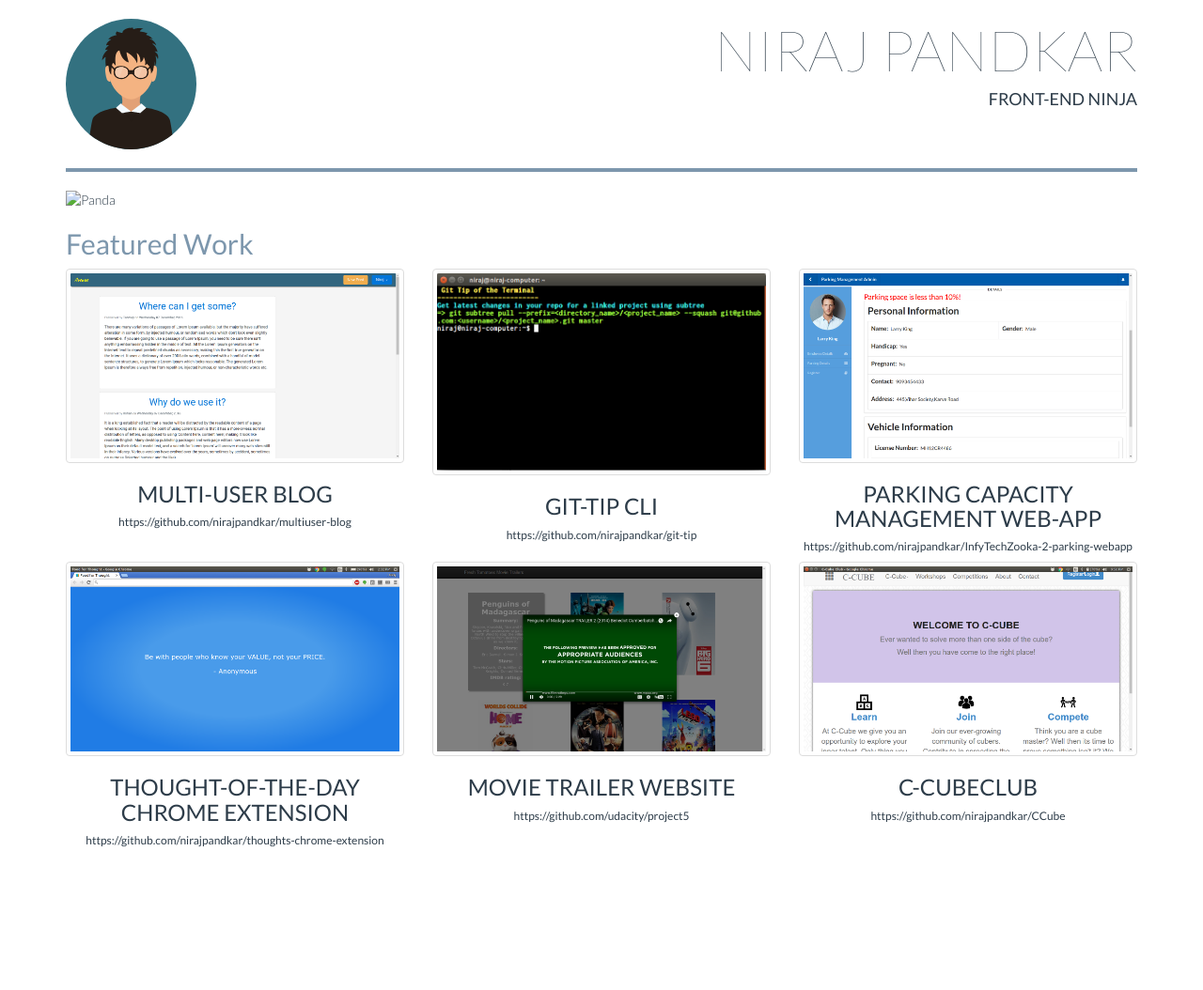
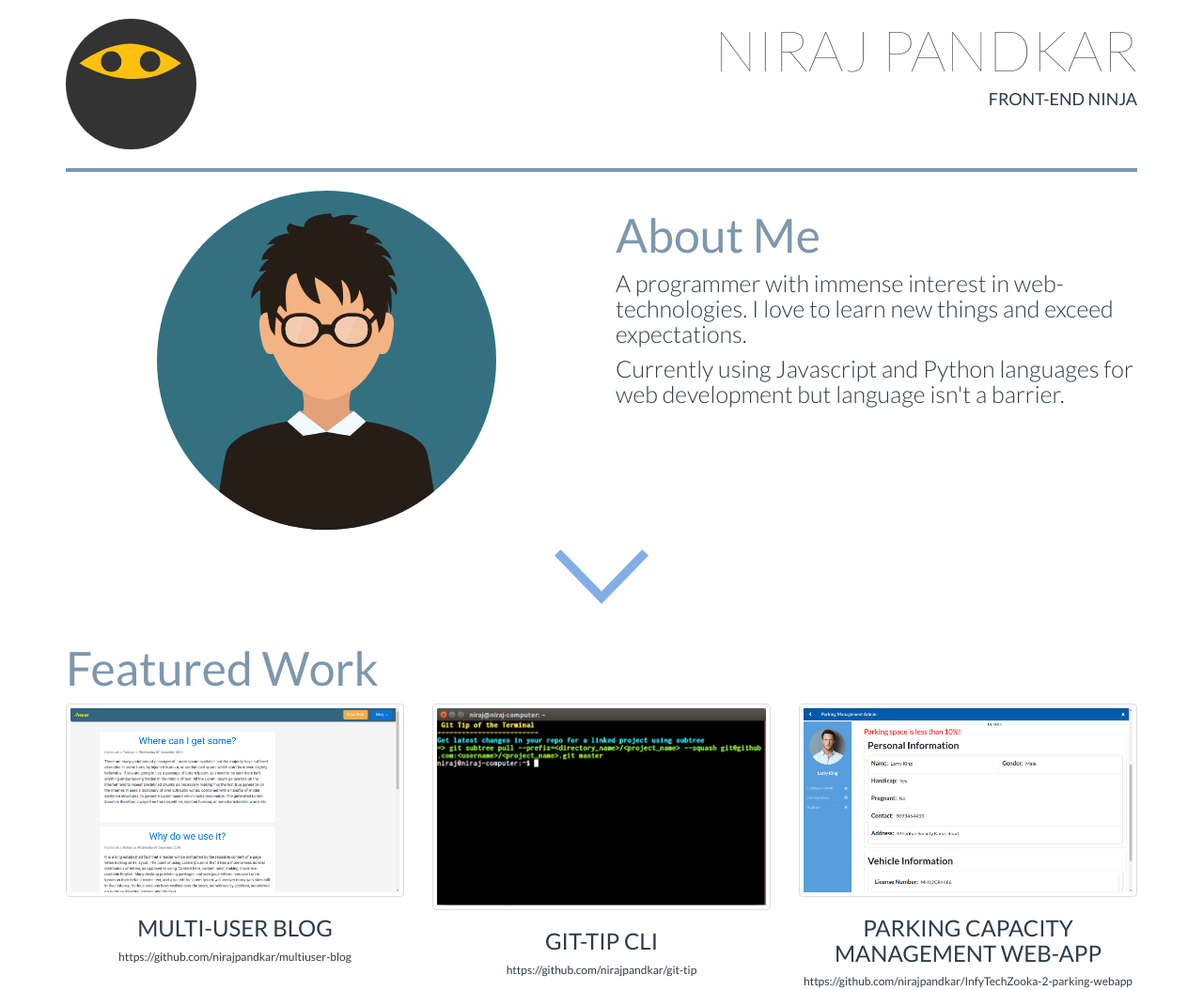
Before and after one commit to nirajpandkar/fsnd-portfolio, a plain HTML site: page index.html in a window 1280 px wide. Shown: the top 1054 px of the page at 94% size. Before the commit the page ends 911 px from the top, so only its background shows below. Drawn offline with nearby package versions, Linux system fonts and the light colour scheme.

Commit message:
Added the about me page

```diff
--- a/css/style.css
+++ b/css/style.css
@@ -10,6 +10,10 @@ hr{
     height:4px;
 }
 
+p{
+    font-size:25px;
+
+}
 .text-muted{
     color: #7d97ad;
 }
@@ -28,6 +32,20 @@ hr{
     height:25%;
 }
 
+.goodFonts{
+    line-height:1.5em;
+    font-size:18px;
+}
+
+.profile-picture{
+    width:65%;
+    height:65%;
+    margin:auto;
+}
+
+.sub-title{
+    font-size: 50px;
+}
 @media screen and (min-width: 445px) and (max-width: 990px){
     .project-center{
         width:400px;
@@ -45,11 +63,16 @@ hr{
         margin:auto;
     }
 
-    .feature-center{
-        text-align:center
+    .sub-title{
+        text-align:center;
+        font-size:40px
     }
 
     .title-center{
         text-align:center
     }
 }
+
+@media screen and (min-width: 760px) and (max-width: 991px){
+    .col-md-6
+}
--- a/index.html
+++ b/index.html
@@ -13,7 +13,7 @@
     <div class="container">
         <div class="row">
             <div class="col-md-6 col-lg-6">
-                <img class="img-responsive title-logo" src="Images/user.svg" alt="Udacity Logo">
+                <img class="img-responsive title-logo" src="Images/ninja.svg" alt="Udacity Logo">
             </div>
             <div class="col-md-6 col-lg-6 text-uppercase title-center">
                 <h1 class="text-thin title-main">NIRAJ PANDKAR</h1>
@@ -21,17 +21,34 @@
             </div>
         </div>
 
-        <hr>
+        <hr> <!-- Visually attractive horizontal line-->
 
+        <div class="row">    <!-- About me section-->
+            <div class="col-md-6">
+                <img class="img-responsive profile-picture" src="Images/user.svg" alt="Udacity Logo">
+            </div>
+            <div class="col-md-6">
+                <h2 class="text-muted sub-title">About Me</h2>
+                <div class="goodFonts">
+                    <p>
+                        A programmer with immense interest in web-technologies. I love to learn new things and exceed expectations.
+                    </p>
+                    <p>
+                        Currently using Javascript and Python languages for web development but language isn't a barrier.
+                    </p>
+                </div>
+
+            </div>
+
+        </div>
         <div class="row">
             <div class="col-md-12">
-                <img class="img-responsive project-center" src="" alt="Panda">
+                <a href="#featured"><img class="img-responsive" src="Images/down-button.svg" style="height:100px;width:100px;margin:auto" alt="Udacity Logo"></a>
             </div>
         </div>
-
-        <div class="row">
+        <div id="section-2" class="row">
             <div class="col-md-12">
-                <h2 class="text-muted feature-center">Featured Work</h2>
+                <h2 id="featured" class="text-muted sub-title">Featured Work</h2>
             </div>
         </div>
 
@@ -100,6 +117,6 @@
     </div>
 
 
-
+<script type="text/javascript" src="https://maxcdn.bootstrapcdn.com/bootstrap/3.3.7/js/bootstrap.min.js"></script>
 </body>
 </html>
```
Also changed, not shown: Images/down-button.svg (added), Images/ninja.svg (added).
